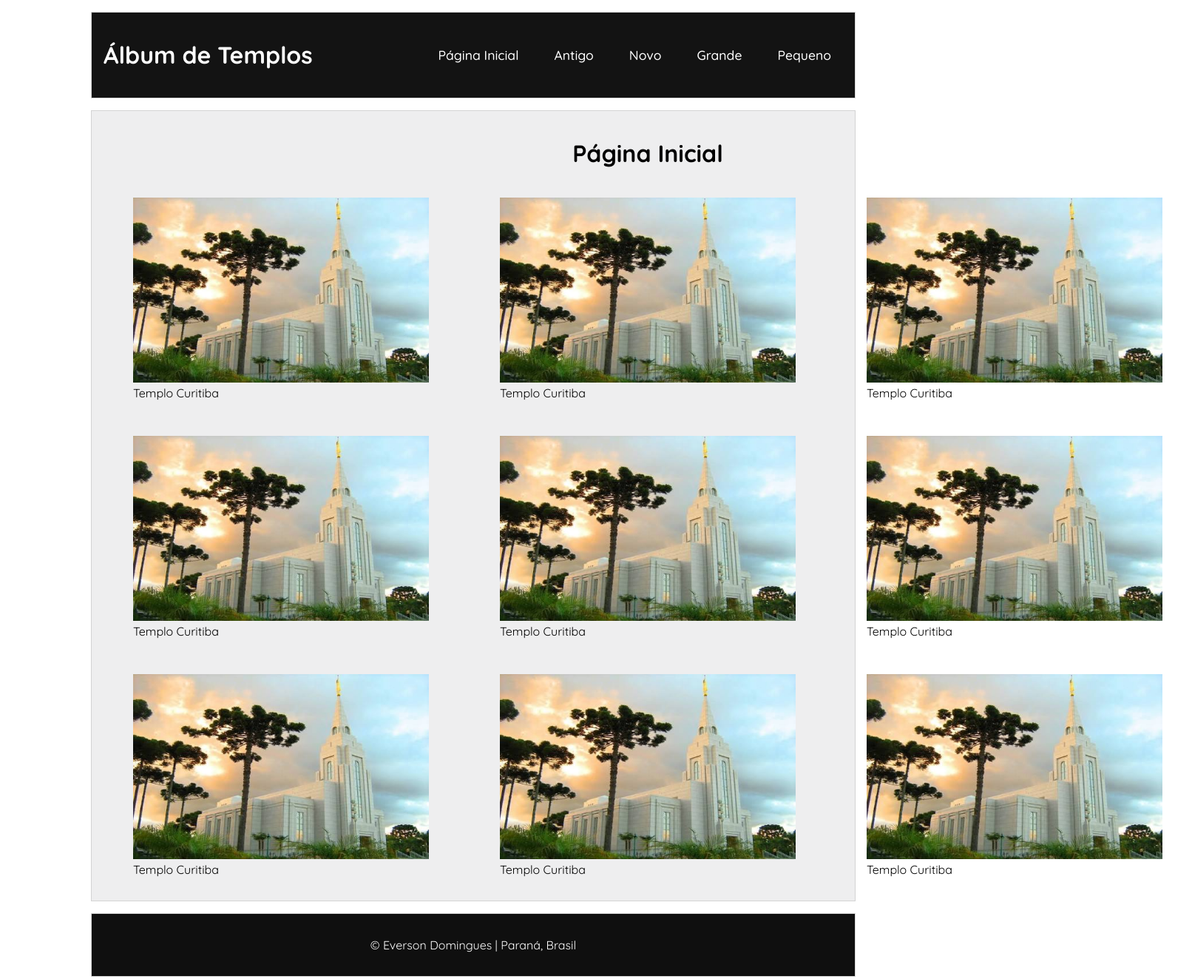
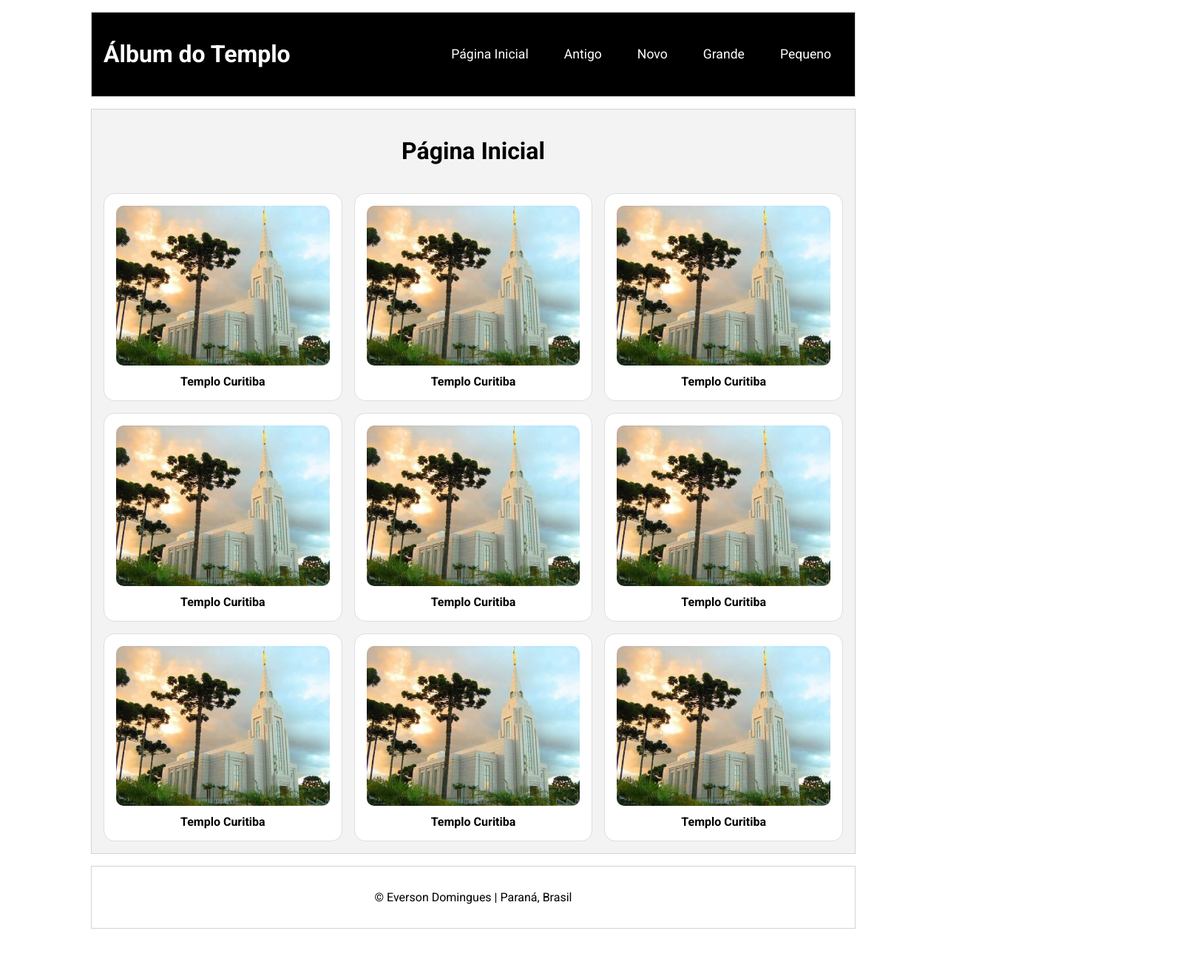
Before and after one commit to erd13/wdd131, a plain HTML site: page templos.html in a window 1280 px wide. Shown: the whole page at 74% size, 1612 px wide, since content can reach past the window. After the commit the page ends 1271 px from the top, so only its background shows below. Drawn offline with Linux system fonts and the light colour scheme.

Commit message:
Atualizado as cores e o Menu com as Nav

```diff
--- a/estilos/templos-grandes.css
+++ b/estilos/templos-grandes.css
@@ -1,22 +1,21 @@
-@media screen and (min-width: 800px) {
+@media screen and (min-width: 500px) {
   header, main, footer {
     max-width: 1000px;
   }
 
   header {
-    background-color: #131313;
+    background-color: #000;
     color: #fff;
     display: flex;
     justify-content: space-between;
     align-items: center;
-    flex-wrap: wrap;
   }
 
-   #btn-menu {
+  #btn-menu {
     display: none;
   }
 
-   nav {
+  nav {
     display: flex !important;
     flex-direction: row;
     gap: 1rem;
@@ -27,20 +26,13 @@
     background-color: transparent;
     color: #fff;
     border: none;
-    font-weight: 500;
   }
 
   nav a:hover {
     text-decoration: underline;
   }
 
-   main {
-    grid-template-columns: repeat(3, 1fr);
-  }
-
-    main h1 {
-    grid-column: 1 / -1;
-    text-align: center;
-    margin-bottom: 0.5rem;
+  main {
+    grid-template-columns: 1fr 1fr 1fr;
   }
 }
--- a/estilos/templos.css
+++ b/estilos/templos.css
@@ -1,5 +1,5 @@
 body {
-  font-family: 'Quicksand', sans-serif;
+  font-family: 'Roboto', sans-serif;
   margin: 0;
   padding: 0;
 }
@@ -9,21 +9,15 @@ header, main, footer {
   margin: 1rem auto;
   border: 1px solid lightgray;
   padding: 1rem;
-  background-color: rgb(238, 238, 239);
-}
-
-header {
-  background-color: black;
-  color: #fff;
-  text-align: center;
+  background-color: rgb(243, 243, 243);
 }
 
 .header-top {
   display: flex;
   justify-content: space-between;
   align-items: center;
+
 }
-
 
 #btn-menu {
   background: none;
@@ -31,9 +25,7 @@ header {
   font-size: 2rem;
   cursor: pointer;
   padding: 0.2rem 0.5rem;
-  color: #fff;
 }
-
 
 nav {
   display: none;
@@ -48,7 +40,7 @@ nav.open {
 
 nav a {
   text-decoration: none;
-  color: #ffffff;
+  color: #000000;
   padding: 0.75rem 1rem;
   background-color: transparent;
   text-align: center;
@@ -56,8 +48,9 @@ nav a {
   border-radius: 6px;
 }
 
+
 nav a:hover {
-  background-color: rgba(255, 255, 255, 0.15);
+  background-color: rgba(13, 12, 12, 0.15);
   color: #ffffff;
 }
 
@@ -70,29 +63,31 @@ main {
 main h1 {
   grid-column: 1 / -1;
   text-align: center;
-  margin-bottom: 0.5rem;
 }
 
-section {
+
+figure {
+  margin: 0;
   padding: 1rem;
   background-color: #fff;
-  border-radius: 12px;
   border: 1px solid #ddd;
+  border-radius: 15px;
   text-align: center;
-
 }
 
-section img {
+figure img {
   width: 100%;
   height: auto;
-  border: #ddd solid;
-  border-radius: 15px;
+  border-radius: 10px;
+}
 
+figcaption {
+  font-weight: bold;
+  margin-top: 0.5rem;
 }
 
 footer {
   padding: 1rem;
-  background-color: #0f0f0f;
-  color: #ffffff;
+  background-color: #fff;
   text-align: center;
 }
--- a/templos.html
+++ b/templos.html
@@ -3,26 +3,20 @@
 <head>
     <meta charset="UTF-8">
     <meta name="viewport" content="width=device-width, initial-scale=1.0">
-    <title>Álbum de Templos</title>
-    <meta name="description" content="Página de Álbum de Templos responsiva para o curso WDD 131.">
+    <title>Álbum do Templo</title>
+    <meta name="description" content="Nova página HTML para a S02 Album de Templos.">
     <meta name="author" content="Everson Domingues">
-
-
     <link rel="preconnect" href="https://fonts.googleapis.com">
     <link rel="preconnect" href="https://fonts.gstatic.com" crossorigin>
-    <link href="https://fonts.googleapis.com/css2?family=Quicksand:wght@300..700&display=swap" rel="stylesheet">
-
-
-    <link rel="stylesheet" href="estilos/templos.css">
-    <link rel="stylesheet" href="estilos/templos-grandes.css">
-
-
+    <link href="https://fonts.googleapis.com/css2?family=Roboto:ital,wght@0,100..900;1,100..900&display=swap" rel="stylesheet">
+    <link rel="stylesheet" href="./estilos/templos.css">
+    <link rel="stylesheet" href="./estilos/templos-grandes.css">
     <script src="scripts/templos.js" defer></script>
 </head>
 <body>
     <header>
         <div class="header-top">
-            <h1>Álbum de Templos</h1>
+            <h1>Álbum do Templo</h1>
             <button id="btn-menu" aria-label="Abrir Menu">☰</button>
         </div>
         <nav id="menu">
@@ -36,43 +30,15 @@
 
     <main>
         <h1>Página Inicial</h1>
-
-        <figure>
-            <img src="imagens/templo.jpg" alt="Templo Curitiba" width="400" height="250">
-            <figcaption>Templo Curitiba</figcaption>
-        </figure>
-        <figure>
-            <img src="imagens/templo.jpg" alt="Templo Curitiba" width="400" height="250">
-            <figcaption>Templo Curitiba</figcaption>
-        </figure>
-        <figure>
-            <img src="imagens/templo.jpg" alt="Templo Curitiba" width="400" height="250">
-            <figcaption>Templo Curitiba</figcaption>
-        </figure>
-        <figure>
-            <img src="imagens/templo.jpg" alt="Templo Curitiba" width="400" height="250">
-            <figcaption>Templo Curitiba</figcaption>
-        </figure>
-        <figure>
-            <img src="imagens/templo.jpg" alt="Templo Curitiba" width="400" height="250">
-            <figcaption>Templo Curitiba</figcaption>
-        </figure>
-        <figure>
-            <img src="imagens/templo.jpg" alt="Templo Curitiba" width="400" height="250">
-            <figcaption>Templo Curitiba</figcaption>
-        </figure>
-        <figure>
-            <img src="imagens/templo.jpg" alt="Templo Curitiba" width="400" height="250">
-            <figcaption>Templo Curitiba</figcaption>
-        </figure>
-        <figure>
-            <img src="imagens/templo.jpg" alt="Templo Curitiba" width="400" height="250">
-            <figcaption>Templo Curitiba</figcaption>
-        </figure>
-        <figure>
-            <img src="imagens/templo.jpg" alt="Templo Curitiba" width="400" height="250">
-            <figcaption>Templo Curitiba</figcaption>
-        </figure>
+        <figure><img src="./imagens/templo.jpg" alt="Templo Curitiba"><figcaption>Templo Curitiba</figcaption></figure>
+        <figure><img src="./imagens/templo.jpg" alt="Templo Curitiba"><figcaption>Templo Curitiba</figcaption></figure>
+        <figure><img src="./imagens/templo.jpg" alt="Templo Curitiba"><figcaption>Templo Curitiba</figcaption></figure>
+        <figure><img src="./imagens/templo.jpg" alt="Templo Curitiba"><figcaption>Templo Curitiba</figcaption></figure>
+        <figure><img src="./imagens/templo.jpg" alt="Templo Curitiba"><figcaption>Templo Curitiba</figcaption></figure>
+        <figure><img src="./imagens/templo.jpg" alt="Templo Curitiba"><figcaption>Templo Curitiba</figcaption></figure>
+        <figure><img src="./imagens/templo.jpg" alt="Templo Curitiba"><figcaption>Templo Curitiba</figcaption></figure>
+        <figure><img src="./imagens/templo.jpg" alt="Templo Curitiba"><figcaption>Templo Curitiba</figcaption></figure>
+        <figure><img src="./imagens/templo.jpg" alt="Templo Curitiba"><figcaption>Templo Curitiba</figcaption></figure>
     </main>
 
     <footer>
```
